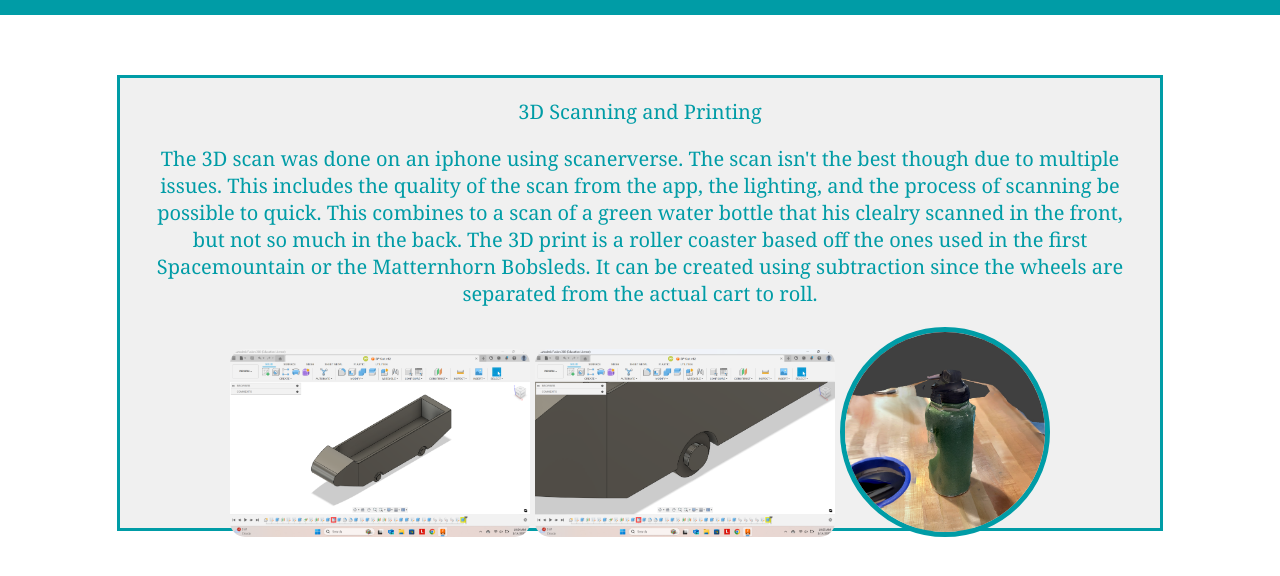
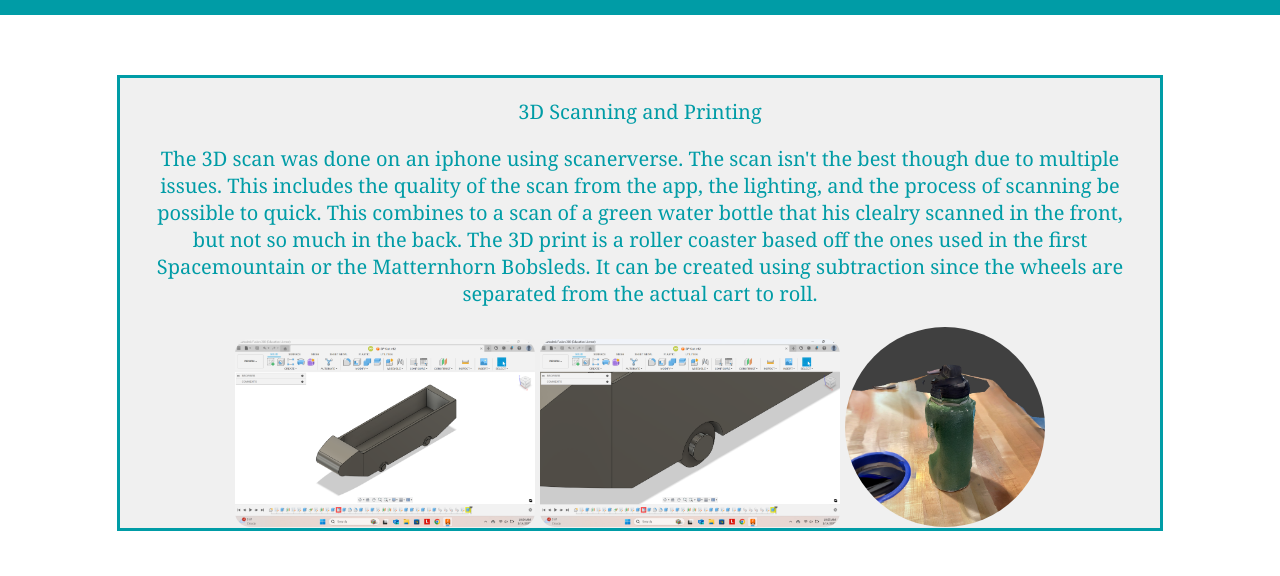
Before and after one commit to ajaira25/ajaira25.github.io, a plain HTML site: page 3D.html in a window 1280 px wide. Shown: the part 136-712 px from the top of the page. Drawn offline with Linux system fonts and the light colour scheme.

Commit message:
Daily updates

```diff
--- a/3D.html
+++ b/3D.html
@@ -27,5 +27,5 @@
             <p> The 3D scan was done on an iphone using scanerverse. The scan isn't the best though due to multiple issues. This includes the quality of the scan from the app, the lighting, and the process of scanning be possible to quick. This combines to a scan of a green water bottle that his clealry scanned in the front, but not so much in the back. The 3D print is a roller coaster based off the ones used in the first Spacemountain or the Matternhorn Bobsleds. It can be created using subtraction since the wheels are separated from the actual cart to roll.</p>
             <img src="Images/Screenshot 2025-01-14 100449.png" class="image">
             <img src="Images/Screenshot 2025-01-14 100515.png" class="image">
-            <img src="Images/Screenshot 2025-01-14 at 10.37.48 AM.JPEG" class="circular-image"
+            <img src="Images/Screenshot 2025-01-14 at 10.37.48 AM.JPEG" class="circular-image-B"
         </div>
--- a/style.css
+++ b/style.css
@@ -166,3 +166,11 @@ body {
     width: 400px; /* Set the desired width */
     height: 250px; /* Set the desired height */
 }
+
+.circular-image-B {
+    width: 200px; /* Set the desired width */
+    height: 200px; /* Set the desired height */
+    border-radius: 50%; /* Makes the image circular */
+    border: 0px solid #009CA6; /* Border color and thickness */
+    object-fit: cover; /* Ensures the image covers the area */
+}
```
